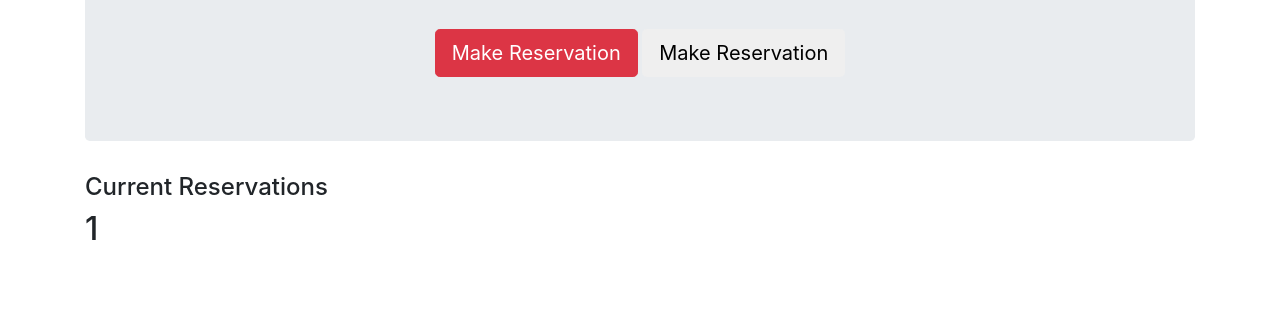
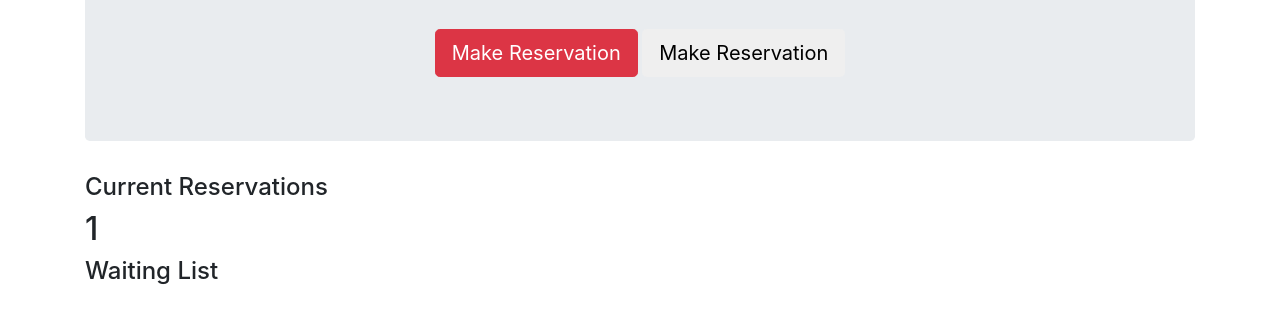
Before and after one commit to msyphus/restaurant-reservations, a website: page tables.html in a window 1280 px wide. Shown: the part 186-508 px from the top of the page. Drawn offline with nearby package versions, Linux system fonts and the light colour scheme.

Commit message:
tables.html waiting list panel completed

```diff
--- a/tables.html
+++ b/tables.html
@@ -45,5 +45,15 @@
             </div>
         </div>
         <!-- Waiting List Panel -->
+        <div class="panel panel-default">
+            <div class="panel-heading">
+                <h4 class="panel-title">Waiting List</h4>
+        </div>
+        <div class="panel-body" id="waitlistSection">
+        </div>
     </div>
 </div>
+</div>
+<script type="text/javascript"></script>
+</body>
+</html>
```
